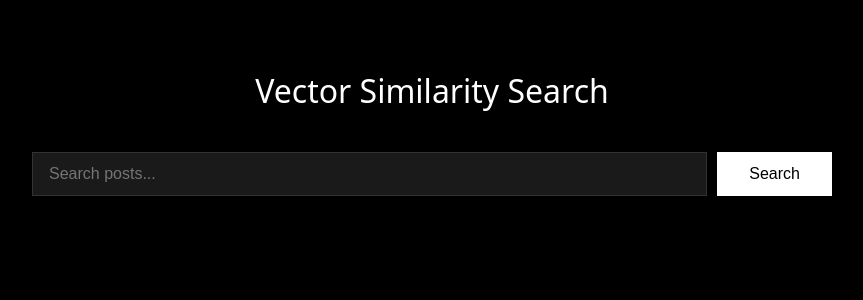
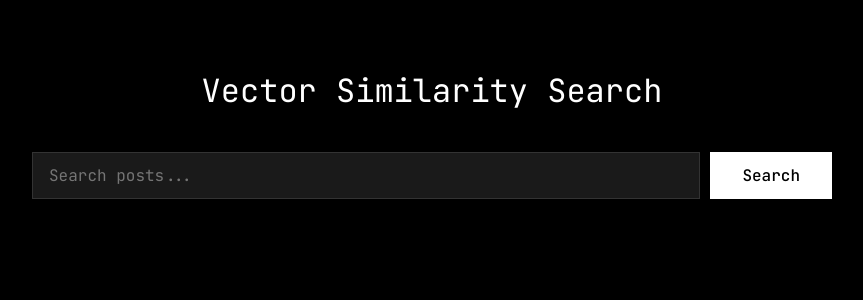
Before and after one commit to opusxdev/vector-similarity, a React app in the folder frontend/: page / in a window 1280 px wide. Shown: the top 300 px of the page, without its empty margins (208-1071 px from the left). Built offline with nearby package versions, Linux system fonts and the light colour scheme; the HTML template or start-up script is replaced by a standard one.

Commit message:
minor fix frontend

```diff
--- a/frontend/src/App.jsx
+++ b/frontend/src/App.jsx
@@ -1,4 +1,6 @@
 import React, { useState } from 'react';
+
+
 
 export default function App() {
   const [query, setQuery] = useState('');
@@ -13,7 +15,7 @@
       const response = await fetch('http://localhost:8000/search', {
         method: 'POST',
         headers: { 'Content-Type': 'application/json' },
-        body: JSON.stringify({ query: query, limit: 10 })
+        body: JSON.stringify({ query: query, limit: 5 })
       });
       const data = await response.json();
       setResults(data.results);
--- a/frontend/src/index.css
+++ b/frontend/src/index.css
@@ -1,3 +1,9 @@
+@import url('https://fonts.googleapis.com/css2?family=JetBrains+Mono:ital,wght@0,100..800;1,100..800&display=swap');
+
+*{
+  font-family: JetBrains Mono;
+}
 body{
   background-color: black;
+  font-family: JetBrains Mono;
 }
```
